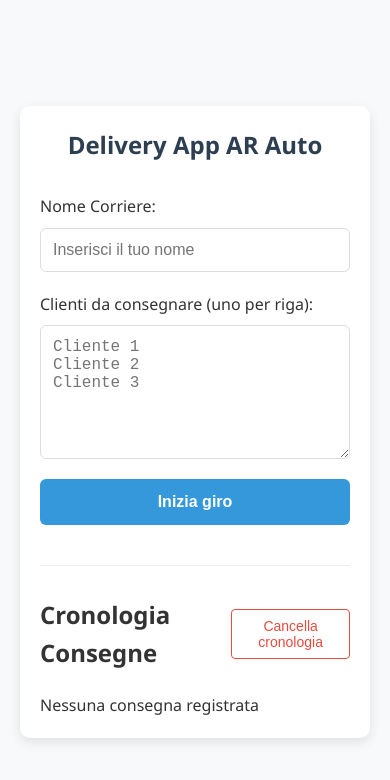
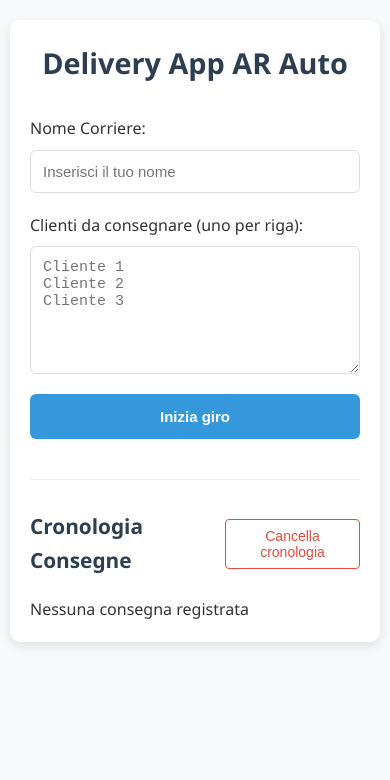
Before and after one commit to fedebimmer/DELIVERYAPP, a plain HTML site: page index.html in a window 390 px wide. Drawn offline with Linux system fonts and the light colour scheme.

Commit message:
Update styles.css

```diff
--- a/styles.css
+++ b/styles.css
@@ -13,7 +13,7 @@ body {
     min-height: 100vh;
     display: flex;
     justify-content: center;
-    align-items: center;
+    align-items: flex-start; /* Allinea all'inizio per evitare centratura verticale se il contenuto è poco */
 }
 
 .container {
@@ -106,6 +106,13 @@ input:focus, textarea:focus {
     margin-bottom: 20px;
 }
 
+h2 {
+    color: #2c3e50;
+    font-weight: 600;
+    font-size: 1.5em; /* Aggiunto per coerenza */
+}
+
+
 .clear-button {
     background-color: transparent;
     color: #e74c3c;
@@ -125,6 +132,7 @@ input:focus, textarea:focus {
 .history-list {
     max-height: 400px;
     overflow-y: auto;
+    padding-right: 10px; /* Aggiunge spazio per la scrollbar */
 }
 
 .history-item {
@@ -133,7 +141,8 @@ input:focus, textarea:focus {
     padding: 15px;
     margin-bottom: 15px;
     box-shadow: 0 2px 4px rgba(0, 0, 0, 0.05);
-    animation: fadeIn 0.5s ease;
+    animation: fadeIn 0.5s ease forwards; /* Aggiunto forwards per mantenere lo stato finale */
+    opacity: 0; /* Inizia trasparente per l'animazione */
 }
 
 @keyframes fadeIn {
@@ -145,11 +154,13 @@ input:focus, textarea:focus {
     font-weight: 600;
     color: #2c3e50;
     margin-bottom: 8px;
+    font-size: 0.9em; /* Leggermente più piccolo */
 }
 
 .history-courier {
     font-weight: 500;
     margin-bottom: 8px;
+    font-size: 0.95em;
 }
 
 .history-customers {
@@ -160,14 +171,53 @@ input:focus, textarea:focus {
 .history-customers ul {
     padding-left: 20px;
     margin-top: 5px;
+    list-style-type: disc; /* Aggiunto stile lista */
 }
 
+.history-customers li {
+    margin-bottom: 4px; /* Spazio tra items lista */
+}
+
+/* Aggiunta per la scrollbar (opzionale, stile webkit) */
+.history-list::-webkit-scrollbar {
+    width: 8px;
+}
+
+.history-list::-webkit-scrollbar-track {
+    background: #f1f1f1;
+    border-radius: 10px;
+}
+
+.history-list::-webkit-scrollbar-thumb {
+    background: #ccc;
+    border-radius: 10px;
+}
+
+.history-list::-webkit-scrollbar-thumb:hover {
+    background: #aaa;
+}
+
+
 @media (max-width: 768px) {
+    body {
+        padding: 10px; /* Meno padding su schermi piccoli */
+        align-items: flex-start; /* Assicura che non centri verticalmente */
+    }
+
     .container {
         padding: 20px;
+        margin-top: 10px; /* Meno margine sopra */
     }
 
     h1 {
-        font-size: 24px;
+        font-size: 1.8em; /* Leggermente più grande */
+    }
+
+    h2 {
+        font-size: 1.3em;
+    }
+
+    input, textarea, .action-button {
+        font-size: 15px; /* Leggermente più piccolo per mobile */
     }
 }
```
